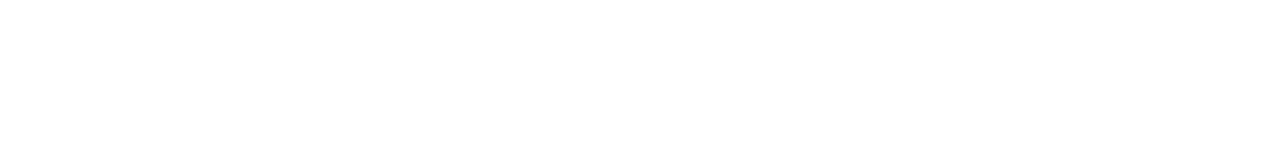
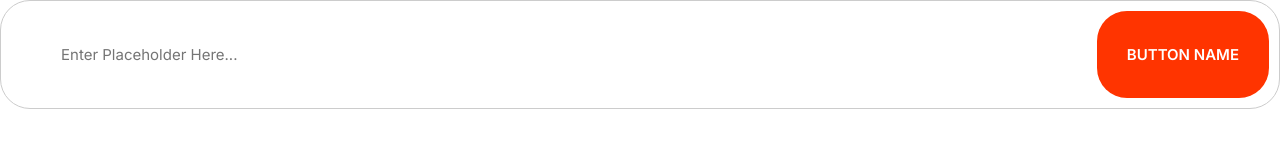
Before and after one commit to immaxkent/moshify, a plain HTML site: page index.html in a window 1280 px wide. Drawn offline with Linux system fonts and the light colour scheme.

Commit message:
partial build of input groups

```diff
--- a/css/styles.css
+++ b/css/styles.css
@@ -5,6 +5,8 @@
   --color-accent: #ff3400;
   --color-heading: #1b0760;
   --color-body: #918ca4;
+  --color-border: #ccc;
+  --border-radius: 30px;
 }
 *,
 *::after,
@@ -86,7 +88,7 @@ where the content itself is defined*/
 
 .badge {
   padding: 0.5rem 2rem;
-  border-radius: 20px;
+  border-radius: var(--border-radius);
   font-weight: 600;
   white-space: nowrap;
   font-size: 2rem;
@@ -161,7 +163,7 @@ from the SKINS which dynamically change depending on the use case and interactio
 of the button */
 
 .btn {
-  border-radius: 30px;
+  border-radius: var(--border-radius);
   border: none;
   cursor: pointer;
   font-size: 1.8rem;
@@ -212,3 +214,29 @@ which they are placed*/
     font-size: 1.5rem;
   }
 }
+
+/* Inputs */
+
+.input {
+  border-radius: 30px;
+  border: 1px solid var(--color-border);
+  color: var(--color-heading);
+  margin: 3rem;
+  outline: 0;
+  padding: 1.5rem 3rem;
+  font-size: 2rem;
+}
+.input--group {
+  border: 1px solid var(--color-border);
+  border-radius: var(--border-radius);
+  display: flex;
+}
+.input--group .input {
+  border: 0;
+  flex-grow: 1;
+}
+@media screen and (min-width: 1024px) {
+  .input {
+    font-size: 1.5rem;
+  }
+}
--- a/index.html
+++ b/index.html
@@ -14,5 +14,14 @@
     <link rel="stylesheet" href="/css/normalize.css" />
     <link rel="stylesheet" href="/css/styles.css" />
   </head>
-  <body></body>
+  <body>
+    <div class="input--group">
+      <input
+        type="text"
+        class="input"
+        placeholder="Enter Placeholder Here..."
+      />
+      <button class="btn btn--accent">Button Name</button>
+    </div>
+  </body>
 </html>
```
